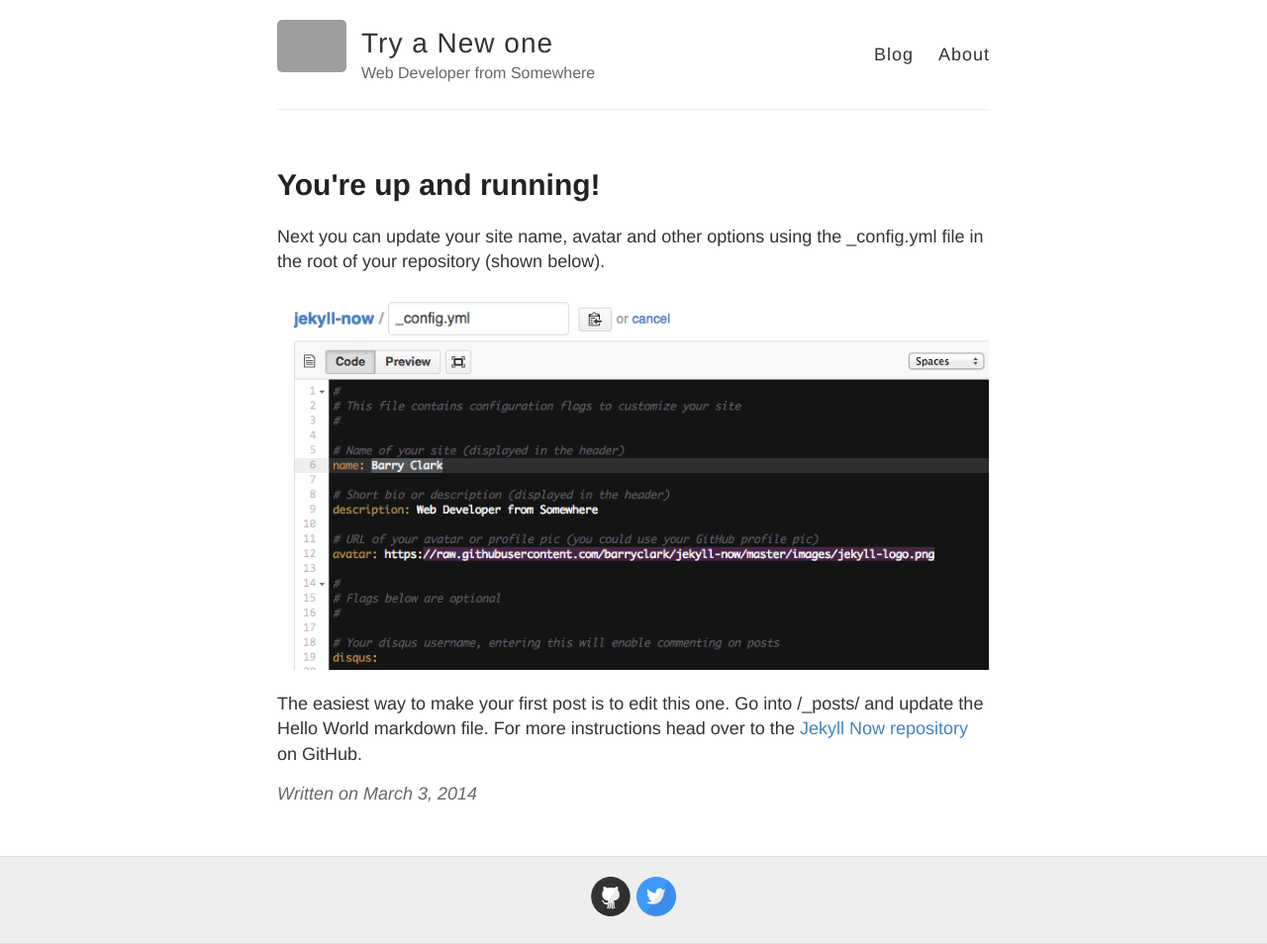
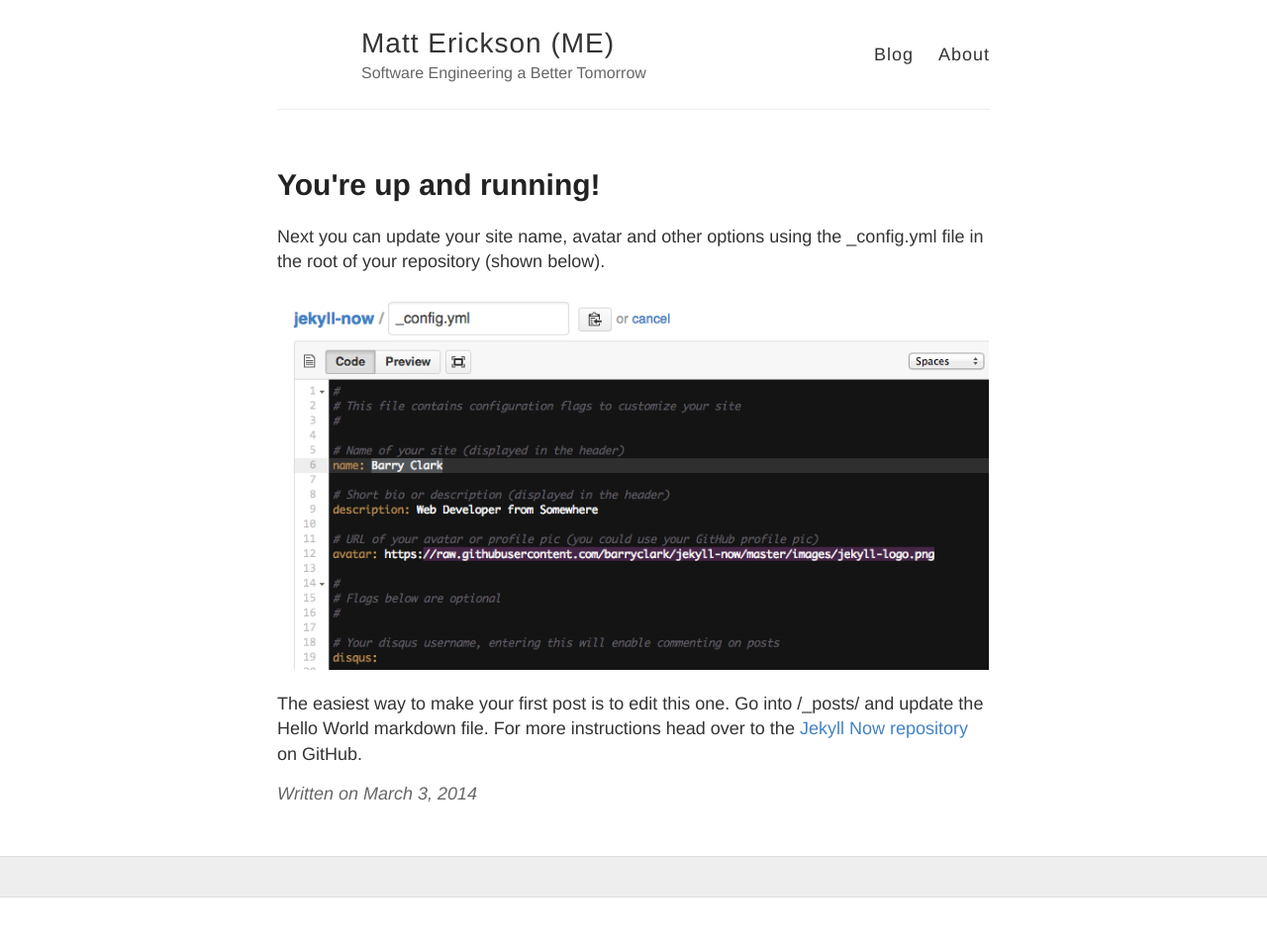
Before and after one commit to O-Mutt/old_matt_erickson_me, a Jekyll site: the page built from _posts/2014-3-3-Hello-World.md, in a window 1280 px wide. Shown: the whole page at 99% size. Built offline with Jekyll 4.4.1, drawn with Linux system fonts in a browser that asks for light colours; after the commit the page ends 907 px from its top, so only the background shows below that; some of the changed lines change nothing that is shown; grey boxes are pictures that could not be loaded.

```diff
--- a/_config.yml
+++ b/_config.yml
@@ -1,86 +1,3 @@
-#
-# This file contains configuration flags to customize your site
-#
-
-# Name of your site (displayed in the header)
-name: Try a New one
-
-# Short bio or description (displayed in the header)
-description: Web Developer from Somewhere
-
-# URL of your avatar or profile pic (you could use your GitHub profile pic)
-avatar: https://raw.githubusercontent.com/barryclark/jekyll-now/master/images/jekyll-logo.png
-
-#
-# Flags below are optional
-#
-
-# Includes an icon in the footer for each username you enter
-footer-links:
-  dribbble:
-  email:
-  facebook:
-  flickr:
-  github: barryclark/jekyll-now
-  instagram:
-  linkedin:
-  pinterest:
-  rss: # just type anything here for a working RSS icon
-  twitter: jekyllrb
-  stackoverflow: # your stackoverflow profile, e.g. "users/50476/bart-kiers"
-  youtube: # channel/<your_long_string> or user/<user-name>
-  googleplus: # anything in your profile username that comes after plus.google.com/
-
-
-# Enter your Disqus shortname (not your username) to enable commenting on posts
-# You can find your shortname on the Settings page of your Disqus account
-disqus:
-
-# Enter your Google Analytics web tracking code (e.g. UA-2110908-2) to activate tracking
-google_analytics:
-
-# Your website URL (e.g. http://barryclark.github.io or http://www.barryclark.co)
-# Used for Sitemap.xml and your RSS feed
-url: http://mutmatt.github.io
-
-# If you're hosting your site at a Project repository on GitHub pages
-# (http://yourusername.github.io/repository-name)
-# and NOT your User repository (http://yourusername.github.io)
-# then add in the baseurl here, like this: "/repository-name"
-baseurl: ""
-
-#
-# !! You don't need to change any of the configuration flags below !!
-#
-
-permalink: /:title/
-
-# The release of Jekyll Now that you're using
-version: v1.2.0
-
-# Jekyll 3 now only supports Kramdown for Markdown
-kramdown:
-  # Use GitHub flavored markdown, including triple backtick fenced code blocks
-  input: GFM
-  # Jekyll 3 and GitHub Pages now only support rouge for syntax highlighting
-  syntax_highlighter: rouge
-  syntax_highlighter_opts:
-    # Use existing pygments syntax highlighting css
-    css_class: 'highlight'
-
-# Set the Sass partials directory, as we're using @imports
-sass:
-  style: :expanded # You might prefer to minify using :compressed
-
-# Use the following plug-ins
-gems:
-  - jekyll-sitemap # Create a sitemap using the official Jekyll sitemap gem
-  - jekyll-feed # Create an Atom feed using the official Jekyll feed gem
-
-# Exclude these files from your production _site
-exclude:
-  - Gemfile
-  - Gemfile.lock
-  - LICENSE
-  - README.md
-  - CNAME
+url: http://matterickson.me
+name: Matt Erickson (ME)
+description: Software Engineering a Better Tomorrow
```
